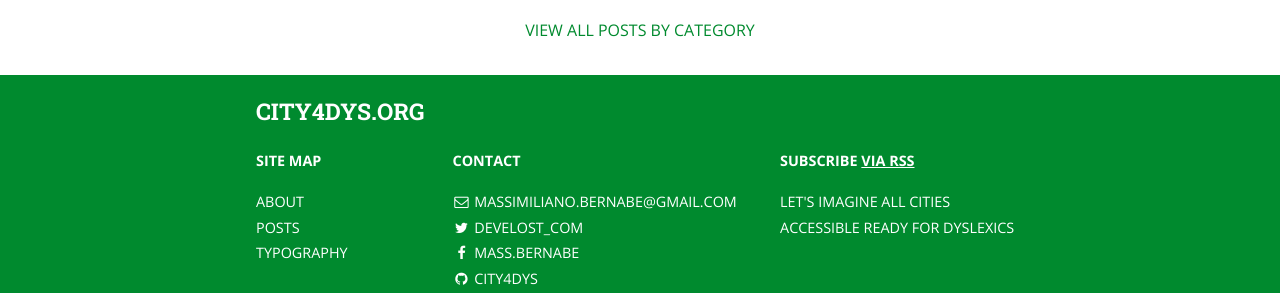
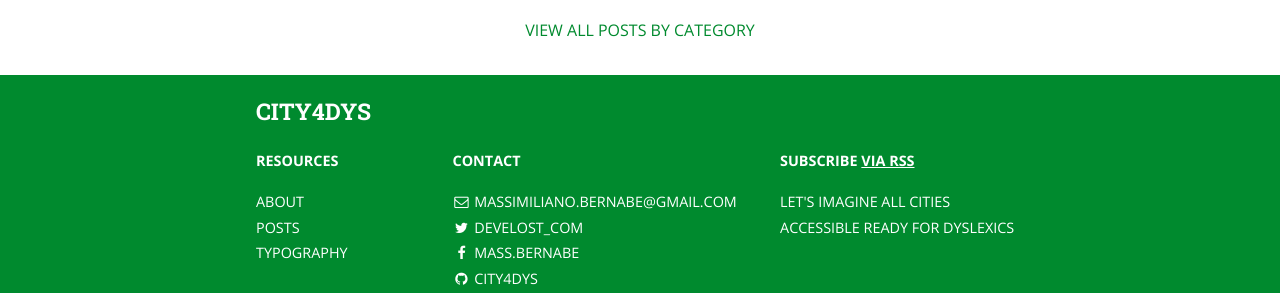
Before and after one commit to city4dys/city4dys.github.io, a Jekyll site: the page built from index.html, in a window 1280 px wide. Shown: the part 1949-2242 px from the top of the page. Built offline with Jekyll 4.4.1, drawn with Linux system fonts in a browser that asks for light colours; nearby versions of some CDN libraries; the list of posts is cut into pages by our own code; a style sheet for code colours, icons or effects is not loaded.

Commit message:
mod footer

```diff
--- a/_config.yml
+++ b/_config.yml
@@ -9,7 +9,6 @@ exclude:
 
 # Site settings
 title: city4dys
-domain: city4dys.org
 subtitle: "&#171;Let's imagine all cities accessible ready for dyslexics&#187;"
 email: massimiliano.bernabe@gmail.com
 name: Massimiliano Bernabe
--- a/_includes/footer.html
+++ b/_includes/footer.html
@@ -2,11 +2,11 @@
 
   <div class="wrapper">
 
-    <h3 class="footer-heading">{{ site.domain }}</h3>
+    <h3 class="footer-heading">{{ site.title }}</h3>
 
     <div class="site-navigation">
 
-      <p><strong>Site Map</strong></p>
+      <p><strong>Resources</strong></p>
       <ul class="pages">
         {% for page in site.pages %}
         {% if page.title and page.main_nav != false %}
```
